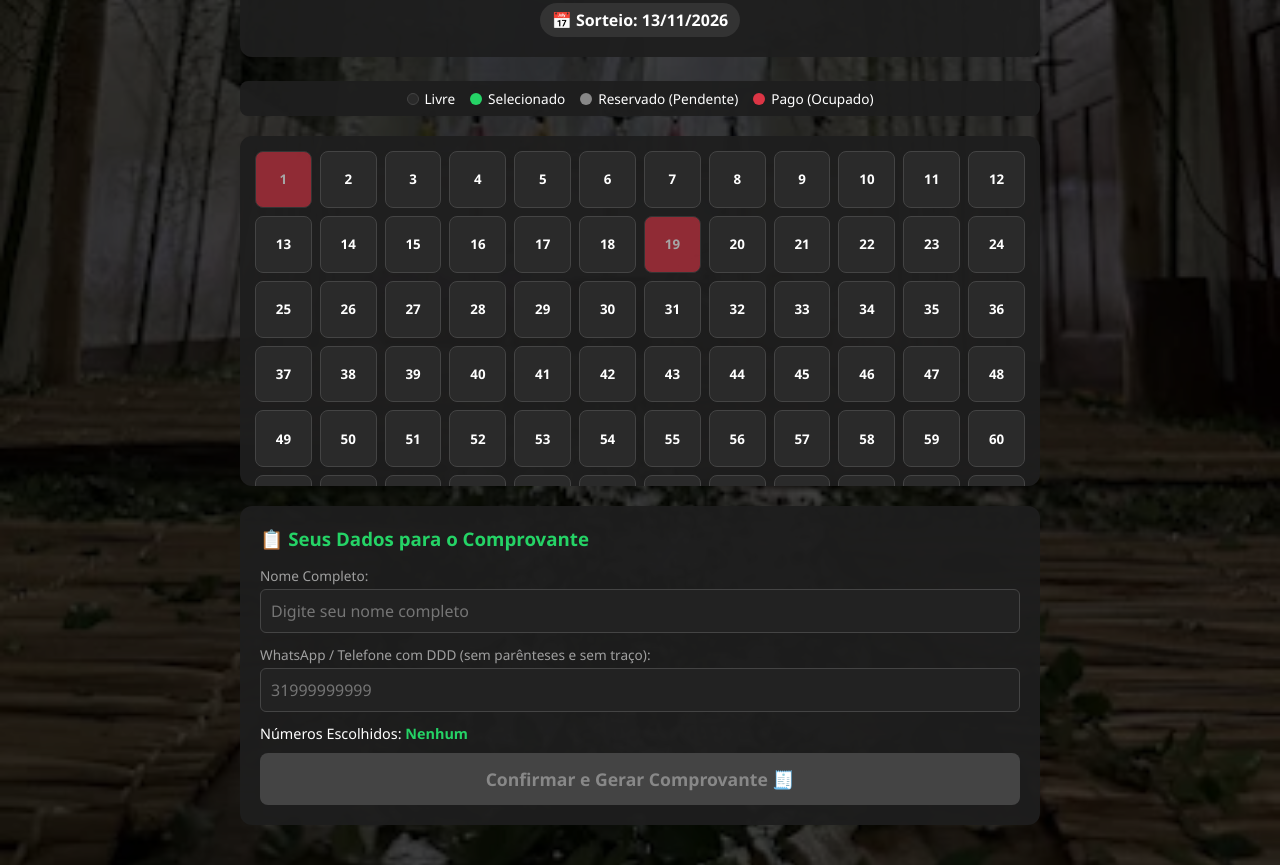
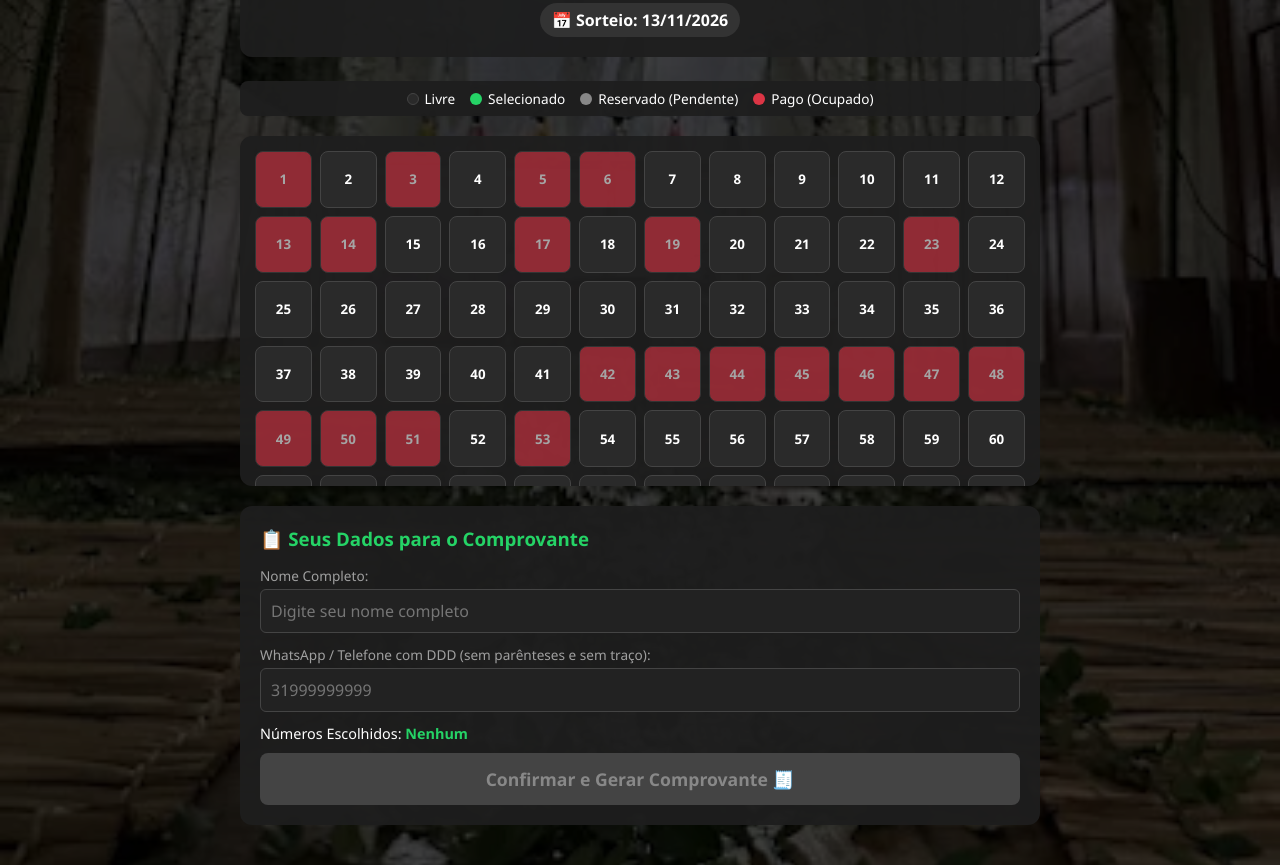
Before and after one commit to tulo-sites/rifas, a plain HTML site: page index.html in a window 1280 px wide. Shown: the part 765-1630 px from the top of the page. Drawn offline with Linux system fonts and the light colour scheme.

Commit message:
Update index.html

```diff
--- a/index.html
+++ b/index.html
@@ -164,7 +164,7 @@
     const SCRIPT_URL = "https://script.google.com/macros/s/AKfycbxPnXAkxGALqQfQ9VEzjvjg7NrvolUKBF1wriPuzaygmZ7m3FvJ2hJhBQNL8b-ds1Rrdw/exec";
 
     // 1. NÚMEROS CONFIRMADOS / PAGOS (Ficam vermelhos permanentemente)
-    const OCCUPIED_NUMBERS = [1,19];
+    const OCCUPIED_NUMBERS = [1,19,47,23,53,14,3,5,6,13,17,42,43,44,45,46,47,48,49,50,51];
 
     // 2. RESERVAS MANUAIS COM HORÁRIO (Ficam cinza por 3 horas)
     // Formato: { num: NÚMERO, time: "AAAA-MM-DDTHH:MM:SS" }
```
